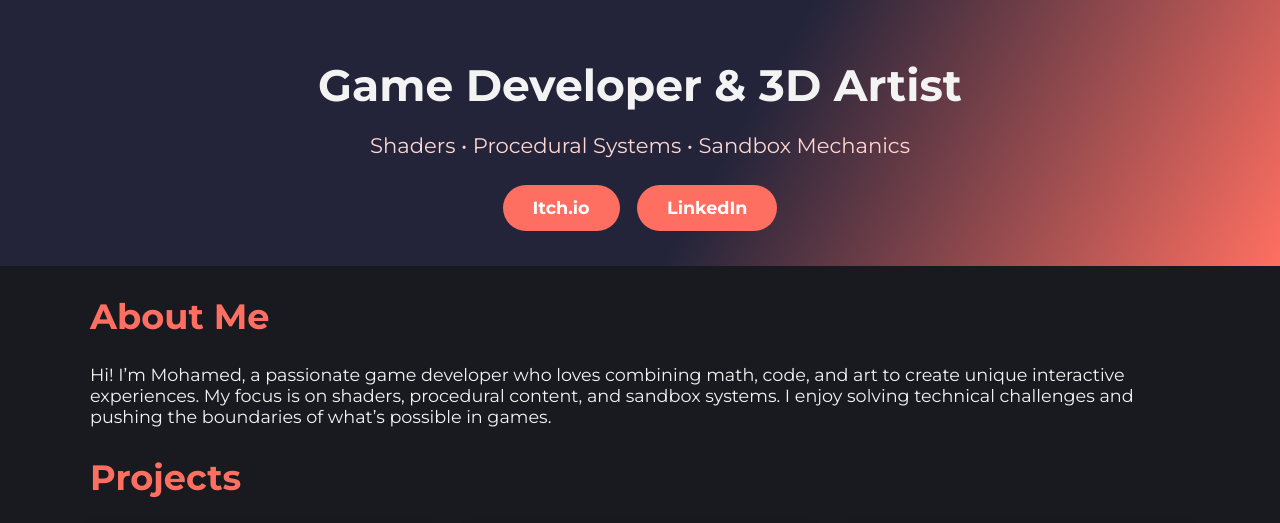
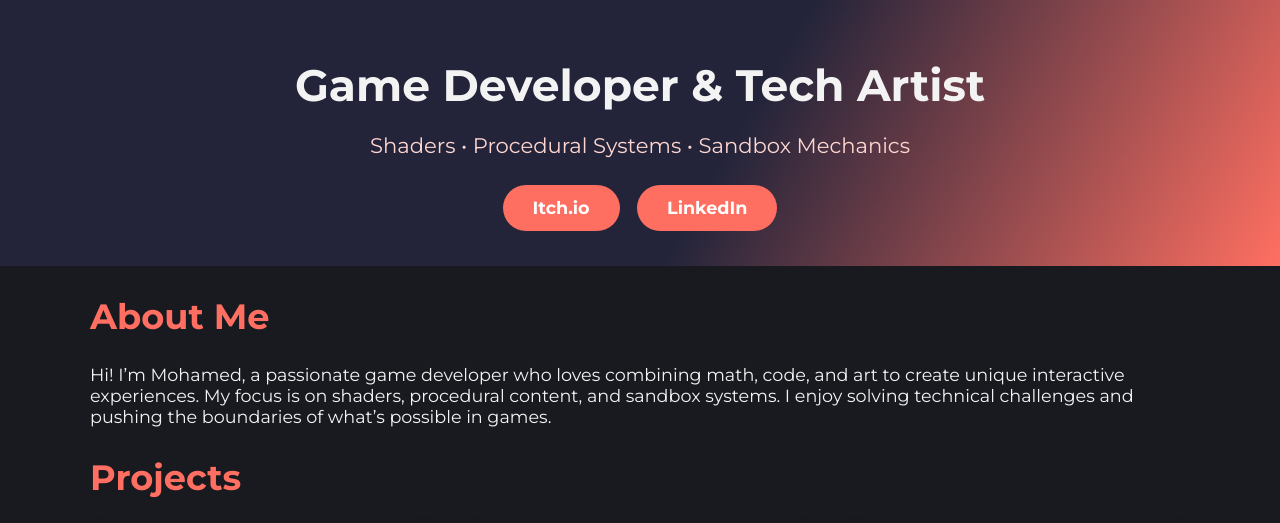
Before and after one commit to pofox/Mohamed-Magdy-portfolio, a plain HTML site: page index.html in a window 1280 px wide. Shown: the part 196-719 px from the top of the page. Drawn offline with Linux system fonts and the light colour scheme.

Commit message:
Update index.html

```diff
--- a/index.html
+++ b/index.html
@@ -22,7 +22,7 @@
     <div class="container hero-content">
       <img src="test2.PNG" alt="Profile" class="profile-img">
       <div>
-        <h1>Game Developer & 3D Artist</h1>
+        <h1>Game Developer & Tech Artist</h1>
         <p>Shaders • Procedural Systems • Sandbox Mechanics</p>
         <div class="hero-links">
           <a href="https://pofo-x.itch.io/" target="_blank" class="btn">Itch.io</a>
```
